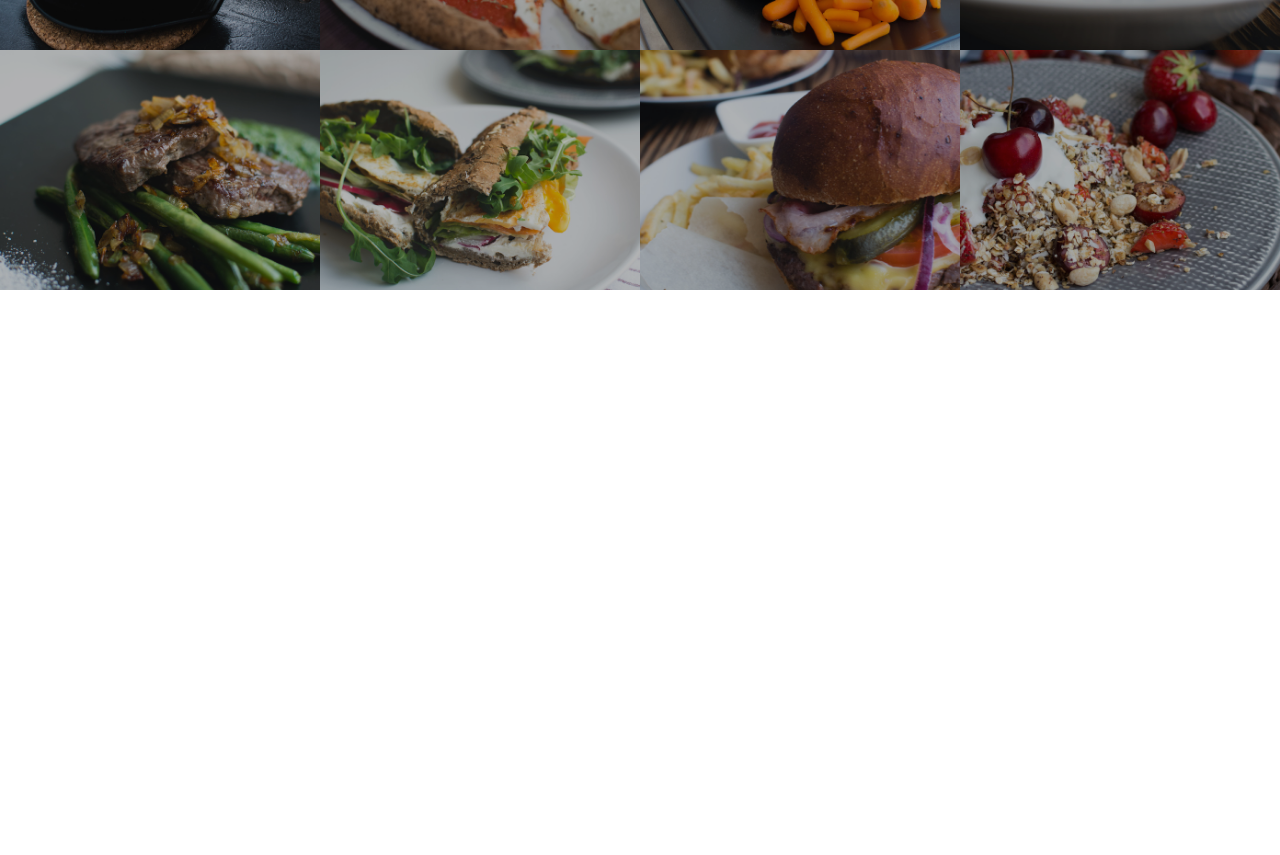
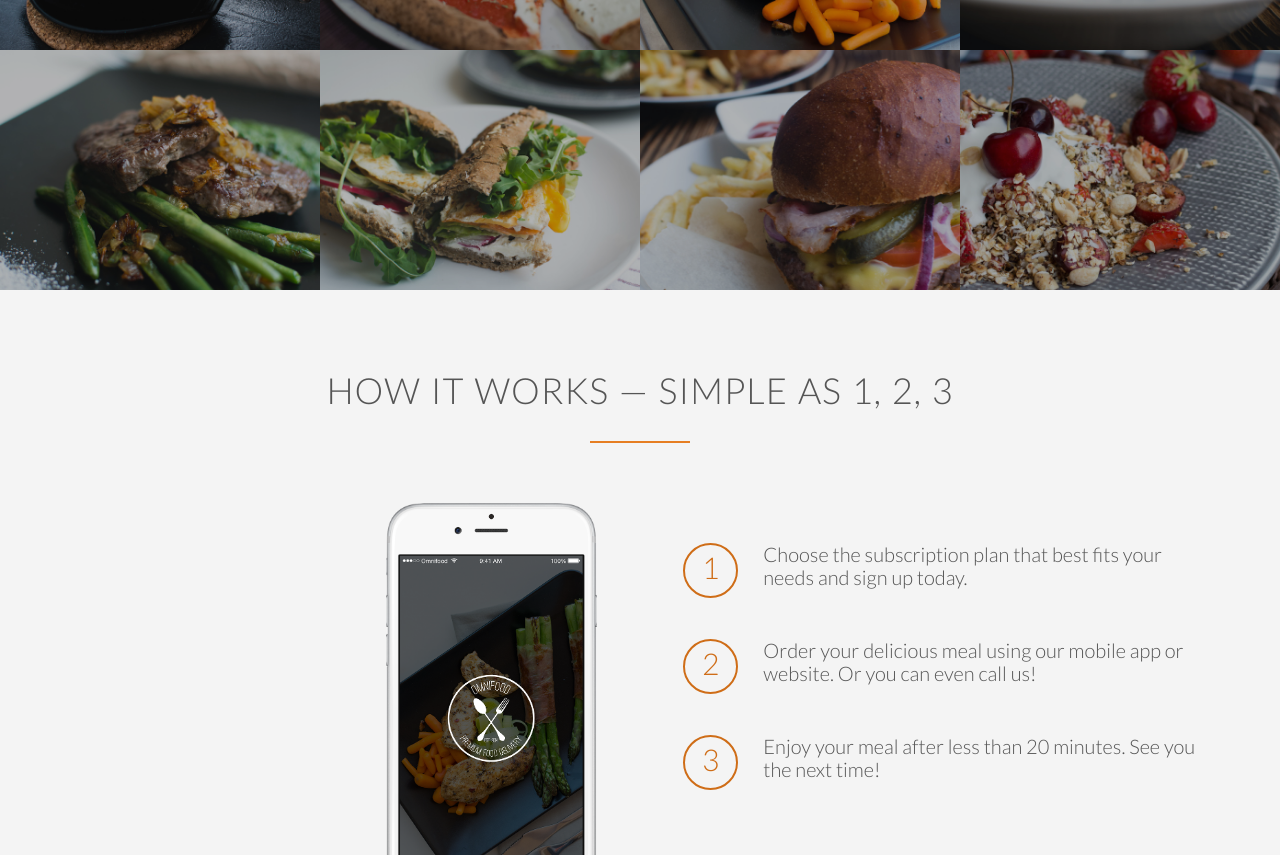
Before and after one commit to pahiggins/omnifood, a plain HTML site: page index.html in a window 1280 px wide. Shown: the part 1690-2545 px from the top of the page. Before the commit the page ends 1980 px from the top, so only its background shows below. Drawn offline with Linux system fonts and the light colour scheme; files whose address does not match are found by name.

Commit message:
Add how-it-works section

```diff
--- a/index.html
+++ b/index.html
@@ -60,7 +60,7 @@
     </section>
 
     <section class="section-meals">
-      <ul class="meals-showcase">
+      <ul class="meals-showcase clearfix">
         <li>
           <figure class="meal-photo">
             <img src="resources/img/1.jpg" alt="Korean bibimbap with egg and vegetables">
@@ -82,7 +82,7 @@
           </figure>
         </li>
       </ul>
-      <ul class="meals-showcase">
+      <ul class="meals-showcase clearfix">
         <li>
           <figure class="meal-photo">
             <img src="resources/img/5.jpg" alt="Paleo beef steak with vegetables">
@@ -105,6 +105,34 @@
         </li>
       </ul>
     </section>
+
+    <section class="section-steps">
+      <div class="row">
+        <h2>How it works &mdash; Simple as 1, 2, 3</h2>
+      </div>
+      <div class="row">
+        <div class="col span-1-of-2 steps-box">
+          <img src="resources/img/app-iPhone.png" alt="Omnifood app on iPhone" class="app-screen">
+        </div>
+        <div class="col span-1-of-2 steps-box">
+          <div class="works-step">
+            <div>1</div>
+            <p>Choose the subscription plan that best fits your needs and sign up today.</p>
+          </div>
+          <div class="works-step">
+            <div>2</div>
+            <p>Order your delicious meal using our mobile app or website. Or you can even call us!</p>
+          </div>
+          <div class="works-step">
+            <div>3</div>
+            <p>Enjoy your meal after less than 20 minutes. See you the next time!</p>
+          </div>
+
+          <a href="#" class="btn-app"><img src="resources/img/download-app.svg" alt="App Store button"></a>
+          <a href="#" class="btn-app"><img src="resources/img/download-app-android.png" alt="Play Store button"></a>
+        </div>
+      </div>
+    </section>
   </body>
 
 </html>
--- a/resources/css/style.css
+++ b/resources/css/style.css
@@ -19,6 +19,15 @@ html {
   font-size: 20px;
   font-weight: 300;
   text-rendering: optimizeLegibility;
+}
+
+.clearfix {zoom: 1}
+.clearfix:after {
+  content: '.';
+  clear: both;
+  display: block;
+  height: 0;
+  visibility: hidden;
 }
 
 /* ---------------------------------------- */
@@ -236,3 +245,54 @@ header {
   opacity: 1;
   transform: scale(1);
 }
+
+/* ---------------------------------------- */
+/* HOW IT WORKS */
+/* ---------------------------------------- */
+
+.section-steps {
+  background-color: #f4f4f4;
+}
+
+.steps-box:first-child {
+  margin-top: 30px;
+  padding-right: 3%;
+  text-align: right;
+}
+
+.steps-box:last-child {
+  margin-top: 70px;
+  padding-left: 3%;
+}
+
+.app-screen {
+  width: 40%;
+}
+
+.works-step {
+  margin-bottom: 50px;
+}
+
+.works-step:last-of-type {
+  margin-bottom: 80px;
+}
+
+.works-step div {
+  border: 2px solid #cf6d17;
+  border-radius: 50%;
+  color: #cf6d17;
+  display: inline-block;
+  float: left;
+  font-size: 150%;
+  height: 55px;
+  margin-right: 25px;
+  padding: 5px;
+  text-align: center;
+  width: 55px;
+}
+
+.btn-app img {
+  height: 50px;
+  margin-right: 10px;
+  width: auto;
+}
```
